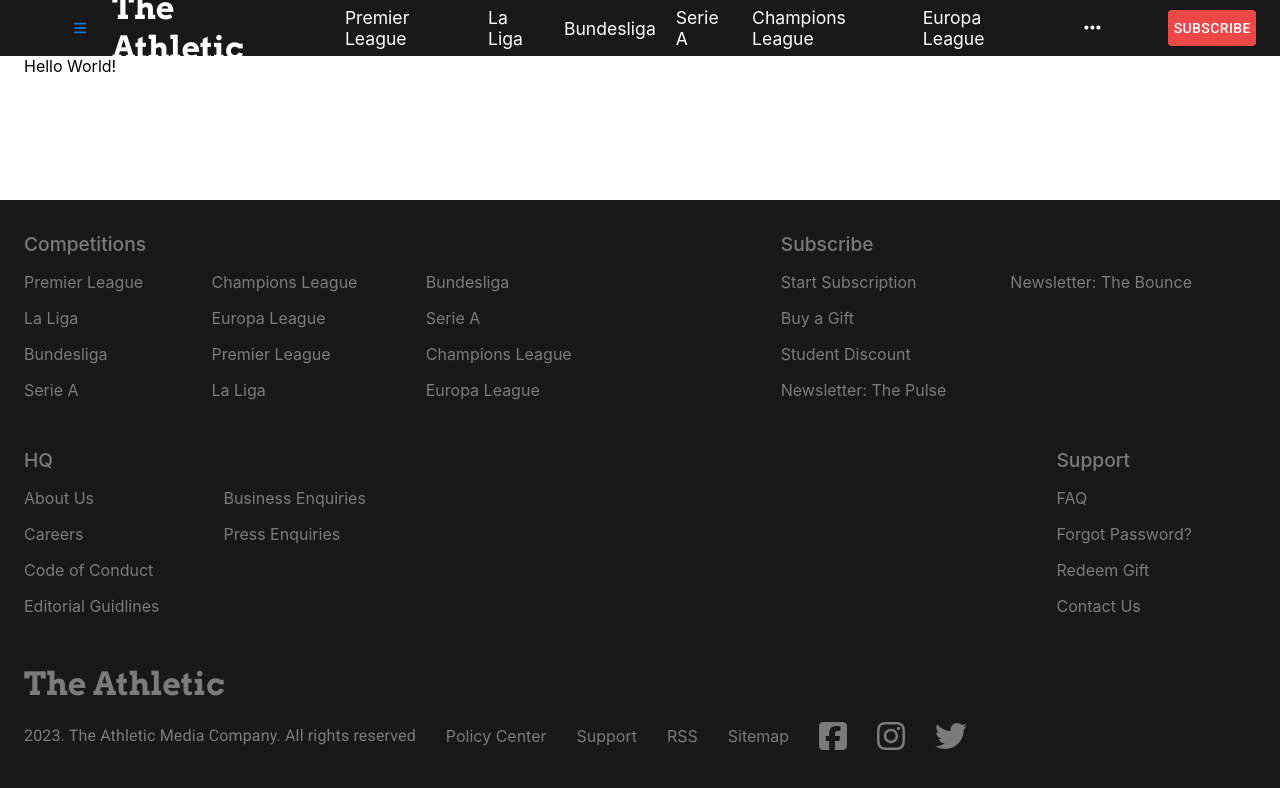
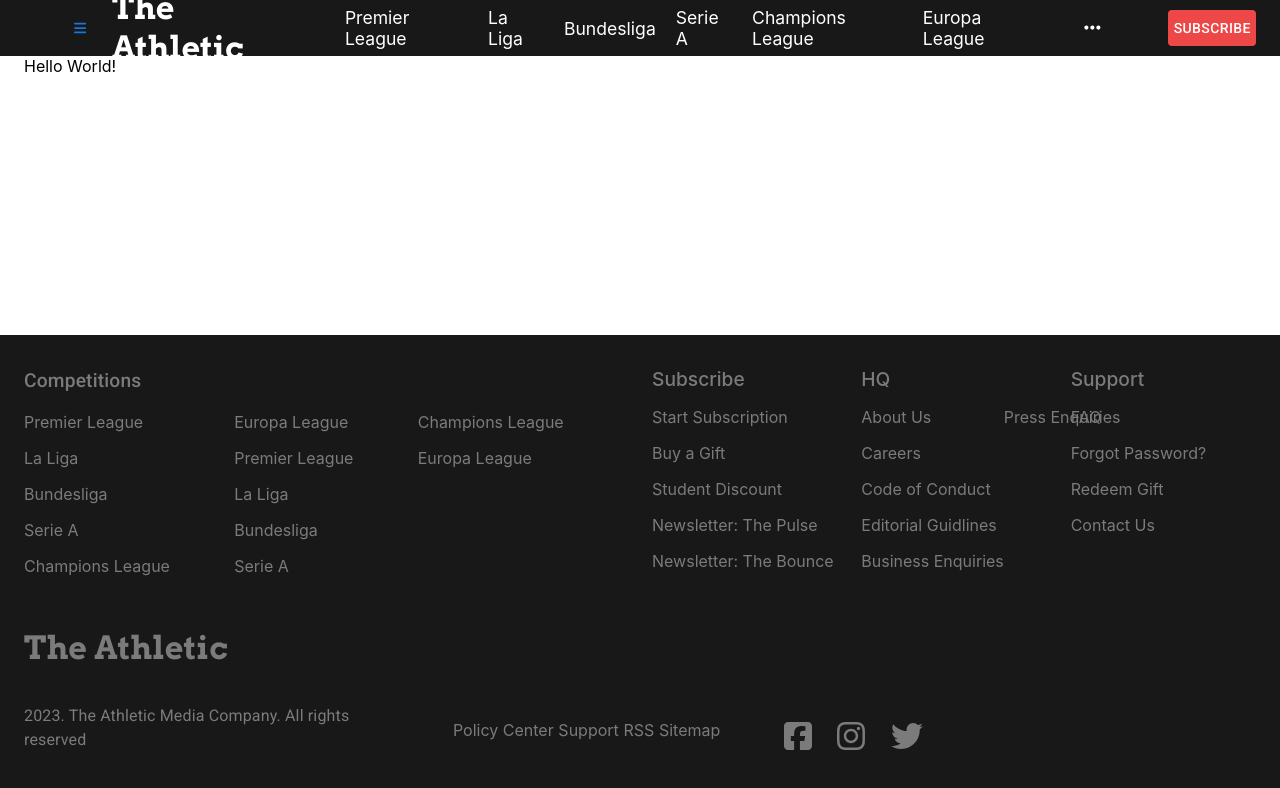
Before and after one commit to IvanDanyliuk/the-athletic-clone, a React (Create React App) app: page / in a window 1280 px wide. Shown: the top 788 px of the page. Built offline with nearby package versions, Linux system fonts and the light colour scheme.

Commit message:
Added the Footer component

```diff
--- a/src/app/components/layout/Footer.tsx
+++ b/src/app/components/layout/Footer.tsx
@@ -1,48 +1,26 @@
 import React from 'react';
-import { Box, Container, styled, Typography } from '@mui/material';
-import sc from 'styled-components';
 import { NavLink } from 'react-router-dom';
+import { Box, Container, Grid, List, ListItem, styled, Typography, useMediaQuery } from '@mui/material';
 import { FontAwesomeIcon } from '@fortawesome/react-fontawesome';
 import { faSquareFacebook, faInstagram, faTwitter } from '@fortawesome/free-brands-svg-icons';
 import { v4 as uuid } from 'uuid';
+import { setUrl } from '../../utils/helpers';
 import { competitions } from '../../../data';
-import { setUrl } from '../../utils/helpers';
 
 
 
-const Wrapper = sc.footer`
+const Wrapper = styled(Box)`
   width: 100%;
   background: #181818;
   color: #7b7b7b;
 `;
 
 const Content = styled(Container)`
-  padding: 2em 0;
+  padding: 2em;
 `;
 
-const TopSection = styled(Box)`
-  display: flex;
-  justify-content: space-between;
-  flex-wrap: wrap;
-  div:nth-child(1) {
-    width: 50%;
-  }
-  div ul {
-    height: 20vh;
-    flex-direction: column;
-    li {
-      margin: 0 4em 1em 0;
-    }
-  }
-`;
-
-const BottomSection = styled(Box)`
-  display: flex;
-  align-items: center;
-`;
-
-const LinkGroup = styled(Box)`
-
+const LinkGroup = styled(Grid)`
+  position: relative;
 `;
 
 const LinkGroupTitle = styled(Typography)`
@@ -50,25 +28,27 @@
   font-weight: 500;
 `;
 
-const Logo = styled(Typography)`
-  font-family: 'Arvo';
-  font-size: 2em;
-  font-weight: 700;
+const LinkList = styled(List)`
+  width: 100%;
+  max-height: 25vh;
+  display: flex;
+  flex-direction: column;
+  flex-wrap: wrap;
+
+  @media(max-width: 640px) {
+    max-height: fit-content;
+  }
 `;
 
-const Copyright = styled(Typography)`
-  margin-right: 30px;
+const BottomLinkList = styled(List)`
+  width: 100%;
+  display: flex;
+  justify-content: space-around;
 `;
 
-const LinkList = sc.ul`
-  padding: 0;
-  display: flex;
-  flex-wrap: wrap;
-  list-style: none;
-`;
-
-const LinkListItem = sc.li`
-  margin-right: 30px;
+const LinkListItem = styled(ListItem)`
+  padding: .5em 0;
+  width: fit-content;
 `;
 
 const Link = styled(NavLink)`
@@ -82,26 +62,38 @@
   }
 `;
 
+const Logo = styled(Typography)`
+  margin: 1em 0;
+  font-family: 'Arvo';
+  font-size: 2em;
+  font-weight: 700;
+`;
+
+const Copyright = styled(Typography)`
+
+`;
+
+
 const Footer: React.FC = () => {
   const links = competitions;
 
+  const isMobile = useMediaQuery('(max-width: 640px)');
+
   return (
-    <Wrapper>
+    <Wrapper component='footer'>
       <Content maxWidth={'xl'}>
-        <TopSection>
-          <LinkGroup>
-            <LinkGroupTitle variant='inherit'>Competitions</LinkGroupTitle>
+        <Grid container spacing={3}>
+          <LinkGroup item sm={12} md={6}>
+            <LinkGroupTitle>Competitions</LinkGroupTitle>
             <LinkList>
-              {links.map(link => (
+              {links.map(link=> (
                 <LinkListItem key={uuid()}>
-                  <Link to={setUrl(link.fullName)}>
-                    {link.fullName}
-                  </Link>
+                  <Link to={setUrl(link.fullName)}>{link.fullName}</Link>
                 </LinkListItem>
               ))}
             </LinkList>
           </LinkGroup>
-          <LinkGroup>
+          <LinkGroup item sm={12} md={2}>
             <LinkGroupTitle variant='inherit'>Subscribe</LinkGroupTitle>
             <LinkList>
               <LinkListItem>
@@ -121,7 +113,7 @@
               </LinkListItem>
             </LinkList>
           </LinkGroup>
-          <LinkGroup>
+          <LinkGroup item sm={12} md={2}>
           <LinkGroupTitle variant='inherit'>HQ</LinkGroupTitle>
             <LinkList>
               <LinkListItem>
@@ -144,7 +136,7 @@
               </LinkListItem>
             </LinkList>
           </LinkGroup>
-          <LinkGroup>
+          <LinkGroup item sm={12} md={2}>
             <LinkGroupTitle variant='inherit'>Support</LinkGroupTitle>
             <LinkList>
               <LinkListItem>
@@ -161,11 +153,14 @@
               </LinkListItem>
             </LinkList>
           </LinkGroup>
-        </TopSection>
-        <Logo variant='inherit'>The Athletic</Logo>
-        <BottomSection>
+        </Grid>
+        <Logo>The Athletic</Logo>
+        <Grid container spacing={isMobile ? 2 : 6}>
+          <LinkGroup item sm={12} md={4}>
             <Copyright>2023. The Athletic Media Company. All rights reserved</Copyright>
-          <LinkList>
+          </LinkGroup>
+          <LinkGroup item xs={12} sm={6} md={3}>
+            <BottomLinkList>
               <LinkListItem>
                 <Link to='policy-center'>Policy Center</Link>
               </LinkListItem>
@@ -178,8 +173,10 @@
               <LinkListItem>
                 <Link to='sitemap'>Sitemap</Link>
               </LinkListItem>
-          </LinkList>
-          <LinkList>
+            </BottomLinkList>
+          </LinkGroup>
+          <LinkGroup item xs={12} sm={6} md={2}>
+            <BottomLinkList>
               <LinkListItem>
                 <Link to='/' target='_blank'>
                   <FontAwesomeIcon icon={faSquareFacebook} />
@@ -195,8 +192,9 @@
                   <FontAwesomeIcon icon={faTwitter} />
                 </Link>
               </LinkListItem>
-          </LinkList>
-        </BottomSection>
+            </BottomLinkList>
+            </LinkGroup>
+        </Grid>
       </Content>
     </Wrapper>
   );
```
Lines whose indentation alone changed are shown as unchanged.
